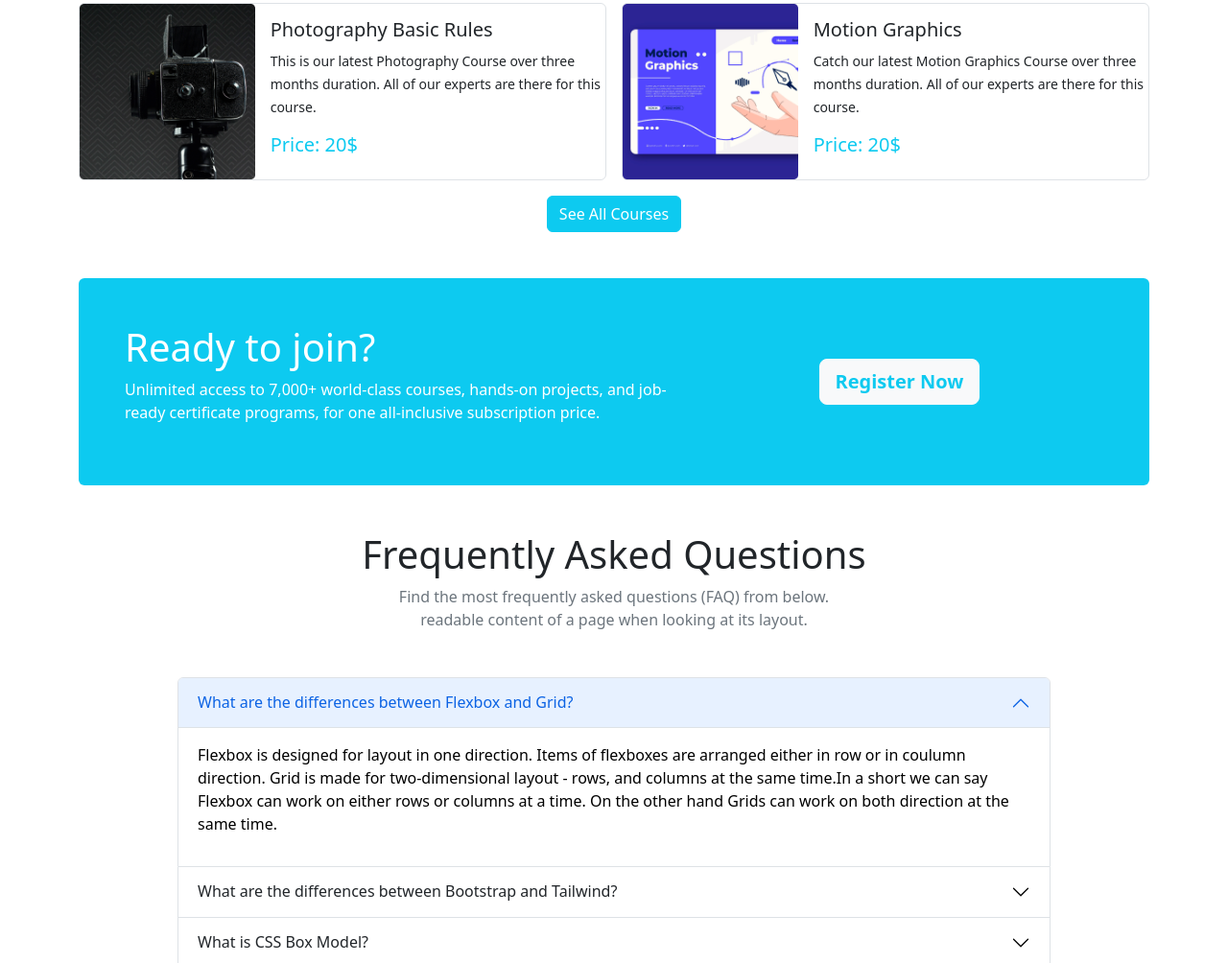
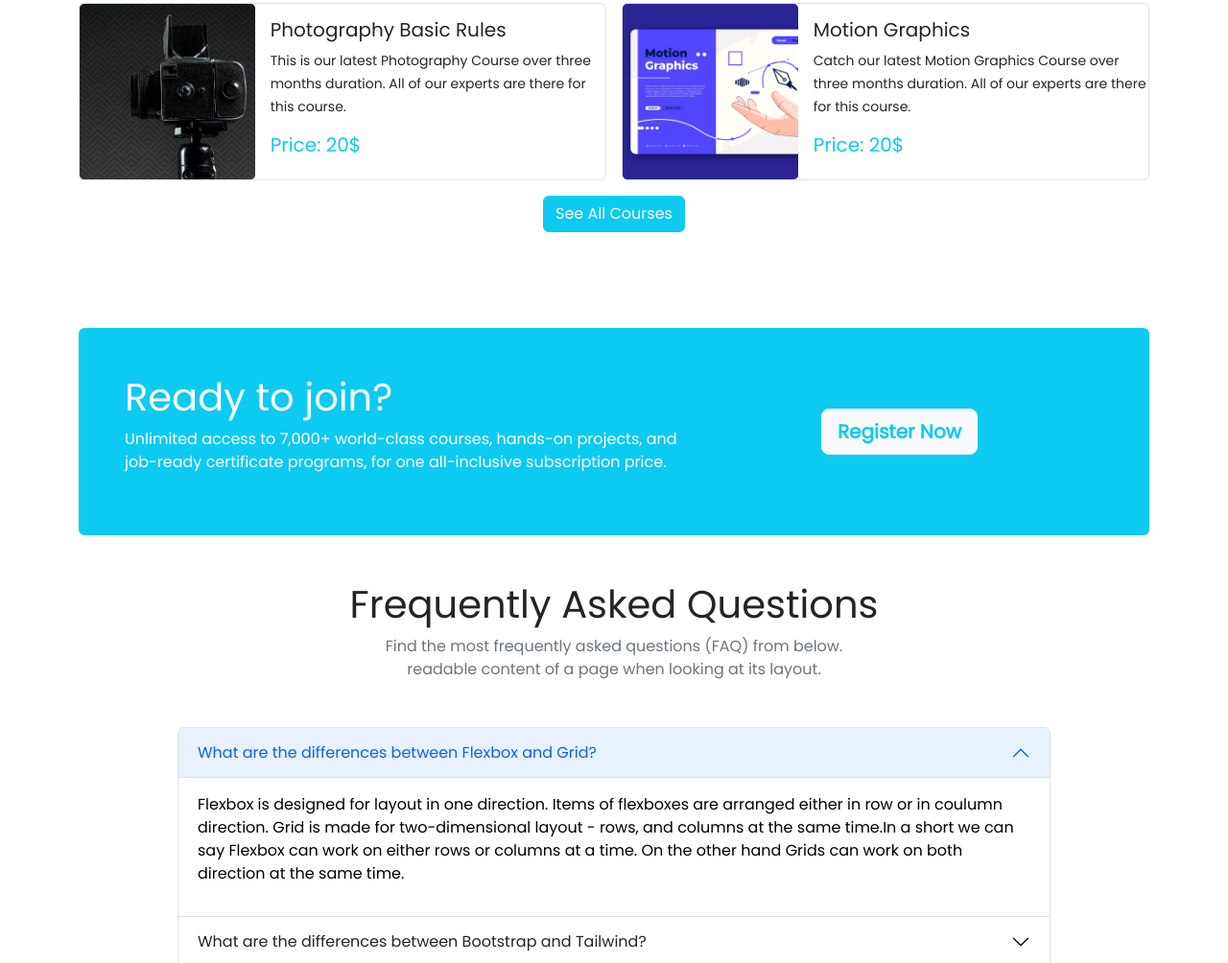
Before and after one commit to atique-atq/atq-online-class, a plain HTML site: page index.html in a window 1280 px wide. Shown: the part 1334-2338 px from the top of the page at 96% size. Drawn offline with nearby package versions, Linux system fonts and the light colour scheme.

Commit message:
google font added

```diff
--- a/css/style.css
+++ b/css/style.css
@@ -1,3 +1,7 @@
+body{
+    font-family: 'Poppins', sans-serif;
+}
+
 .carousel-caption{
     top: 45%;
     transform: translateY(-45%);
--- a/index.html
+++ b/index.html
@@ -6,6 +6,11 @@
     <meta name="viewport" content="width=device-width, initial-scale=1">
     <title>Online Classroom</title>
     <link rel="icon" type="image/png" href="images/favicon.png" />
+
+    <!-- google fonts -->
+    <link rel="preconnect" href="https://fonts.googleapis.com">
+    <link rel="preconnect" href="https://fonts.gstatic.com" crossorigin>
+    <link href="https://fonts.googleapis.com/css2?family=Poppins&display=swap" rel="stylesheet">
 
     <!-- fontawesome link  -->
     <script src="https://kit.fontawesome.com/e9de61e46a.js" crossorigin="anonymous"></script>
@@ -239,14 +244,14 @@
                 </div>
 
                 <!-- view all button -->
-                <div class="container my-3 text-center">
+                <div class="container mt-3 mb-5 text-center">
                     <button type="button" class="btn btn-info text-white">See All Courses</button>
                 </div>
         </section>
         <!-- pupular courses ends -->
 
         <!-- Ready to Join Starts -->
-        <section class="container my-5 ">
+        <section class="container my-5 pt-1">
             <div class="bg-info d-flex align-items-center flex-column flex-lg-row p-5 rounded my-5">
                 <div class="col-md-7 text-white">
                     <h1>
```
